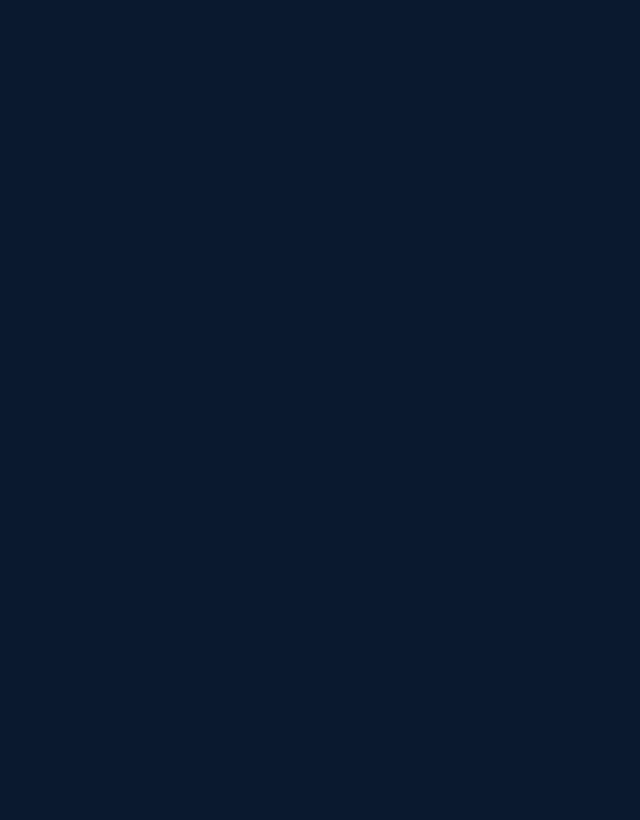
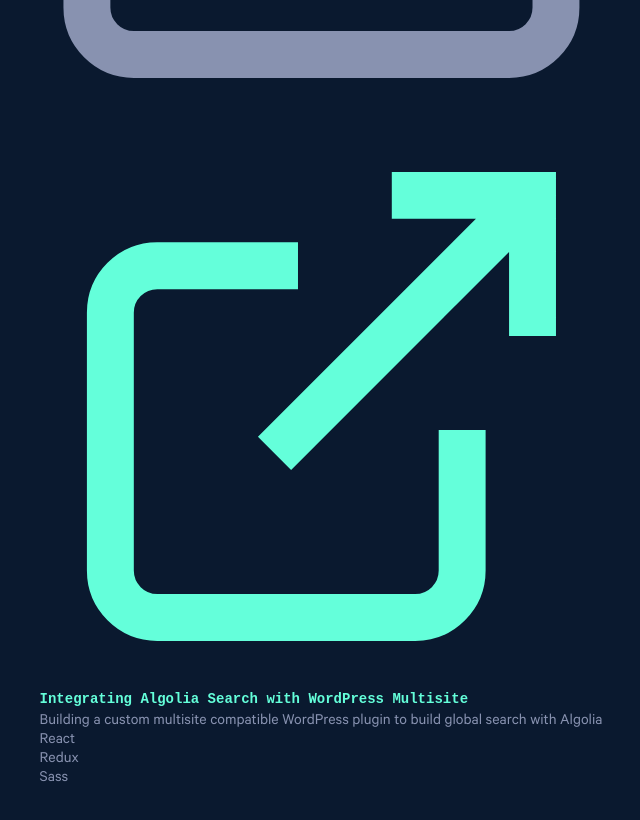
Before and after one commit to Moamal-2000/moamal-alaa, a Next.js app: page / in a window 1280 px wide. Shown: the part 3320-4140 px from the top of the page, without its empty margins (319-959 px from the left). Before the commit the page ends 2982 px from the top, so only its background shows below. Built offline with nearby package versions, Linux system fonts and the light colour scheme.

Commit message:
add: the structure of ProjectCard component

```diff
--- a/src/components/Home/OtherProjectsSection/OtherProjects/ProjectCard/ProjectCard.jsx
+++ b/src/components/Home/OtherProjectsSection/OtherProjects/ProjectCard/ProjectCard.jsx
@@ -1,9 +1,46 @@
+import SvgIcon from "@/components/Shared/SvgIcon";
 import s from "./ProjectCard.module.scss";
 
 const ProjectCard = ({ data }) => {
   const { title, description, technologies, liveUrl } = data;
 
-  return <div className={s.projectCard}></div>;
+  return (
+    <article className={s.projectCard}>
+      <header>
+        <div className={s.projectTop}>
+          <div className={s.folder}>
+            <SvgIcon name="folder" />
+          </div>
+
+          <a
+            href={liveUrl}
+            aria-label="External Link"
+            className={s.external}
+            target="_blank"
+            rel="noopener noreferrer"
+          >
+            <SvgIcon name="live" />
+          </a>
+        </div>
+
+        <h3 className={s.projectTitle}>
+          <a href={liveUrl} target="_blank" rel="noopener noreferrer">
+            {title}
+          </a>
+        </h3>
+
+        <p className={s.projectDescription}>{description}</p>
+      </header>
+
+      <footer>
+        <ul className={s.TechList}>
+          {technologies.map((tech) => (
+            <li key={tech}>{tech}</li>
+          ))}
+        </ul>
+      </footer>
+    </article>
+  );
 };
 
 export default ProjectCard;
```
